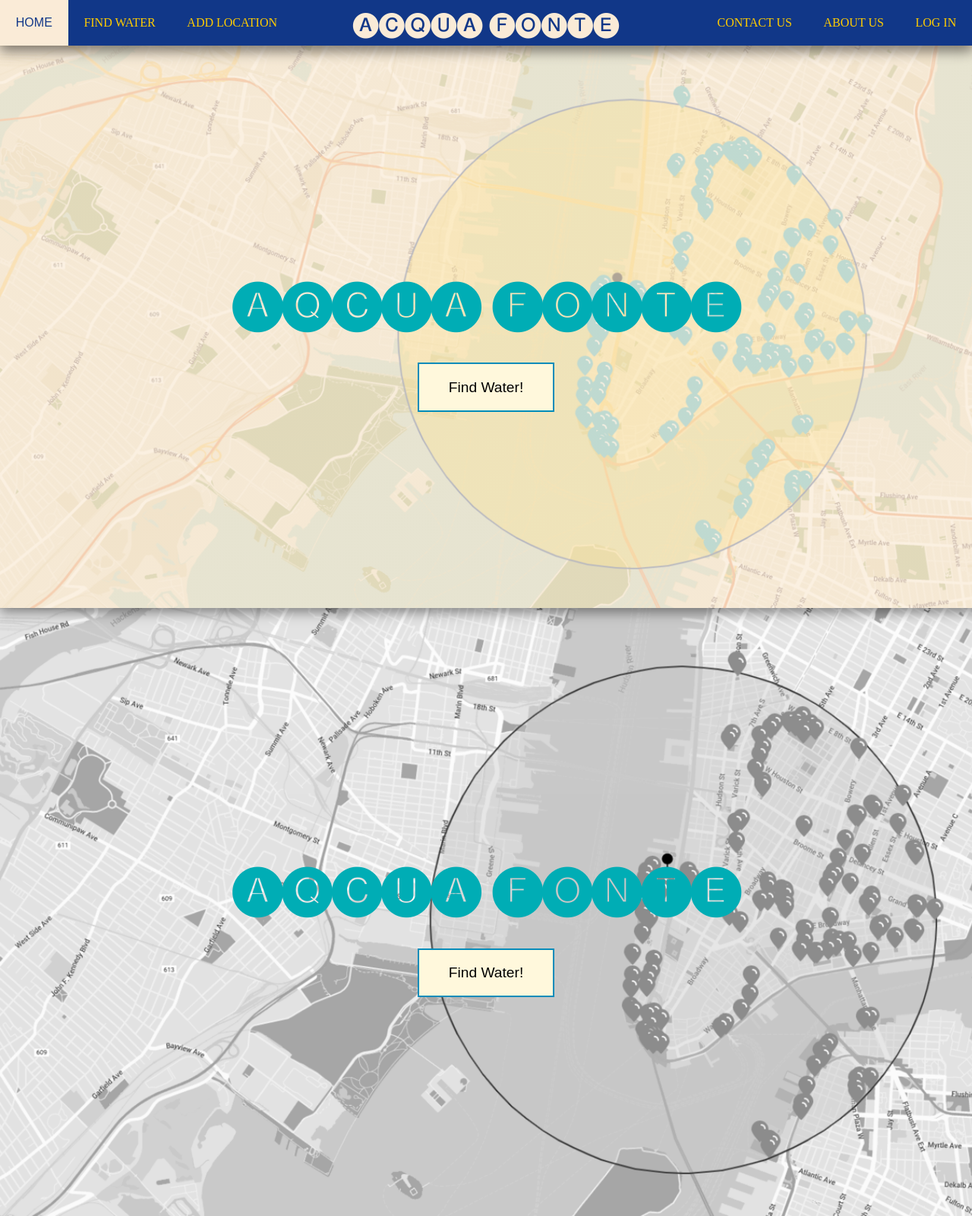
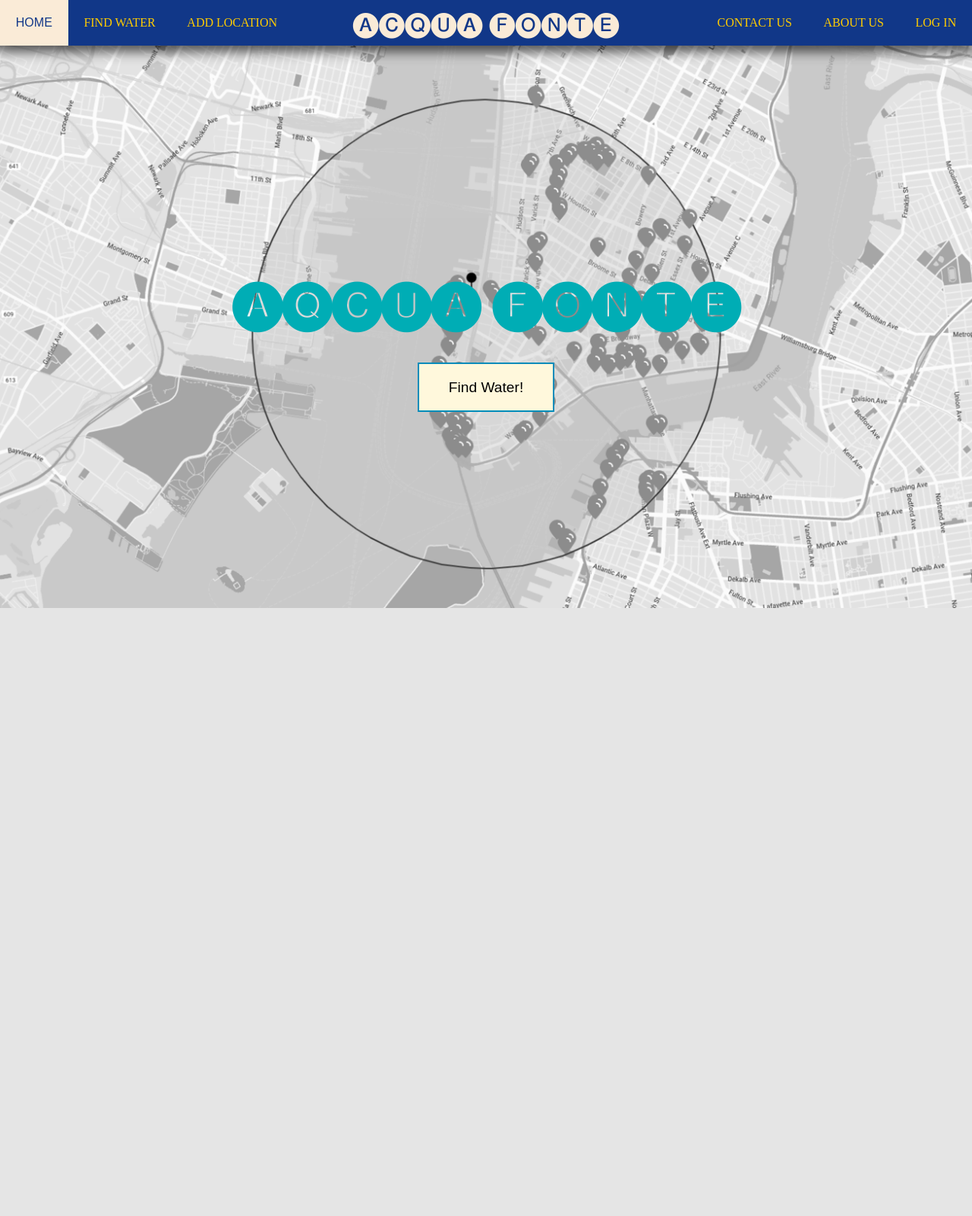
Before and after one commit to esteakshapin/AcquaFonte, a Flask app: page / in a window 1280 px wide. Shown: the whole page at 76% size. After the commit the page ends 800 px from the top, so only its background shows below. Run offline with Flask 2, Linux system fonts and the light colour scheme.

Commit message:
got the home page to have the comparing image feature

```diff
--- a/static/css/index.css
+++ b/static/css/index.css
@@ -11,14 +11,68 @@ html,body{
   display: table-row;
   height: 100%;
   width: 100%;
-  background-image: linear-gradient(
-      rgba(250, 235, 215, .7),
-      rgba(250, 235, 215, .7)
-    ), url('/static/img/home_page_background_with_markers_transparent.PNG');
-  background-repeat: no-repeat;
-  background-size: cover;
   opacity: 1;
 }
+
+.TitlePageContainer{
+  width: 100%;
+  height: 100%;
+  position: relative;
+}
+
+#titleBox{
+  width: 100%;
+  height: 100%;
+  display: flex;
+  flex-direction: column;
+  align-items: center;
+  justify-content: center;
+  position: absolute;
+  top: 0;
+  left: 0;
+  z-index: 2;
+}
+
+.imgContainer{
+  width: 100%;
+  height: 100%;
+  position: relative;
+  overflow: hidden;
+}
+
+.img-original{
+  width: 100%;
+  height: 100%;
+  overflow-x: hidden;
+  background-color: green;
+}
+.img-original img{
+  width:100%;
+  height: 100%;
+  object-fit: cover;
+  object-position: center;
+}
+
+.img-new{
+  position: absolute;
+  top: 0;
+  left: 0;
+  height: 100%;
+  width: 0%;
+  overflow: hidden;
+  /* Force Hardware Acceleration in WebKit */
+  transform: translateZ(0);
+  backface-visibility: hidden;
+  transition: width .4s;
+}
+
+#new-img-id{
+  height: 100%;
+  object-fit: cover;
+  object-position: center;
+}
+
+
 
 h1{
   color: #00adb5;
@@ -51,16 +105,9 @@ button{
   color: white;
 }
 
-#titleBox{
-  width: 100%;
-  height: 100%;
-  display: flex;
-  flex-direction: column;
-  align-items: center;
-  justify-content: center;
-}
 
-.imageContainer{
+
+/* .imageContainer{
   height: 100%;
   position: relative;
 }
@@ -77,9 +124,11 @@ button{
   left: 0;
   height: 100%;
   width: 0%;
-  overflow: hidden;
+  overflow: hidden; */
+
   /* Force Hardware Acceleration in WebKit */
-  transform: translateZ(0);
+
+  /* transform: translateZ(0);
   backface-visibility: hidden;
   transition: width .4s;
 }
@@ -112,4 +161,4 @@ button{
   align-items: center;
   justify-content: center;
   z-index: 2;
-}
+} */
--- a/static/index.js
+++ b/static/index.js
@@ -1,11 +1,14 @@
 $(function() {
-  $('.button2').hover(function() {
-    $('.image-new').css('width', '100%');
+  $('.button1').hover(function() {
+    $('.img-new').css('width', '100%');
     $('h1').css('color', 'black');
-
   }, function() {
     // on mouseout, reset the background colour
-    $('.image-new').css('width', '0%');
+    $('.img-new').css('width', '0%');
     $('h1').css('color', '#00adb5');
   });
 });
+$(document).ready(function () {
+  var a = $( '#original-img-id' ).css('width');
+  $('#new-img-id').css('width', a);
+})
--- a/templates/index.html
+++ b/templates/index.html
@@ -16,17 +16,24 @@
         {% endwith %}
 
           <div class='underDiv'>
-
-
-            <div id='titleBox'>
-              <h1>🅐🅠🅒🅤🅐 🅕🅞🅝🅣🅔 </h1>
-              <a href='find_water'><button class='button1' href='find_water'>Find Water!</button></a>
+            <div class='TitlePageContainer'>
+              <div id='titleBox'>
+                <h1>🅐🅠🅒🅤🅐 🅕🅞🅝🅣🅔 </h1>
+                <a href='find_water'><button class='button1' href='find_water'>Find Water!</button></a>
+              </div>
+              <div class="imgContainer">
+                <div class='img-original'>
+                    <img id='original-img-id' src="/static/img/image.png">
+                </div>
+                <div class='img-new'>
+                  <img id='new-img-id' src='/static/img/home_page_background_with_markers_transparent.PNG'>
+              </div>
             </div>
           </div>
 
         </div>
 
-        <div class='second_page'>
+        <!-- <div class='second_page'>
 
           <div id='titleBox2'>
             <h1>🅐🅠🅒🅤🅐 🅕🅞🅝🅣🅔 </h1>
@@ -41,7 +48,7 @@
               <img src='/static/img/home_page_background_with_markers_transparent.PNG'>
             </div>
           </div>
-        </div>
+        </div> -->
 
 
     </body>
```
